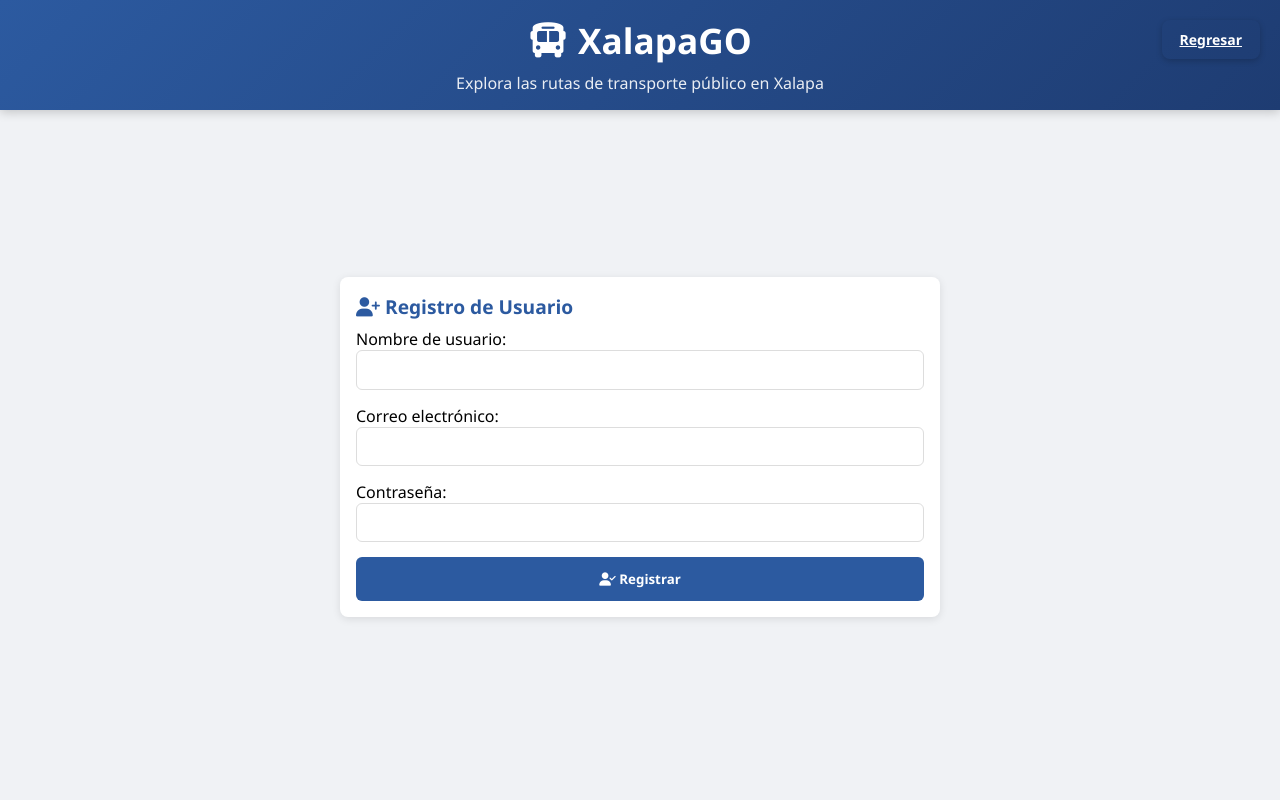
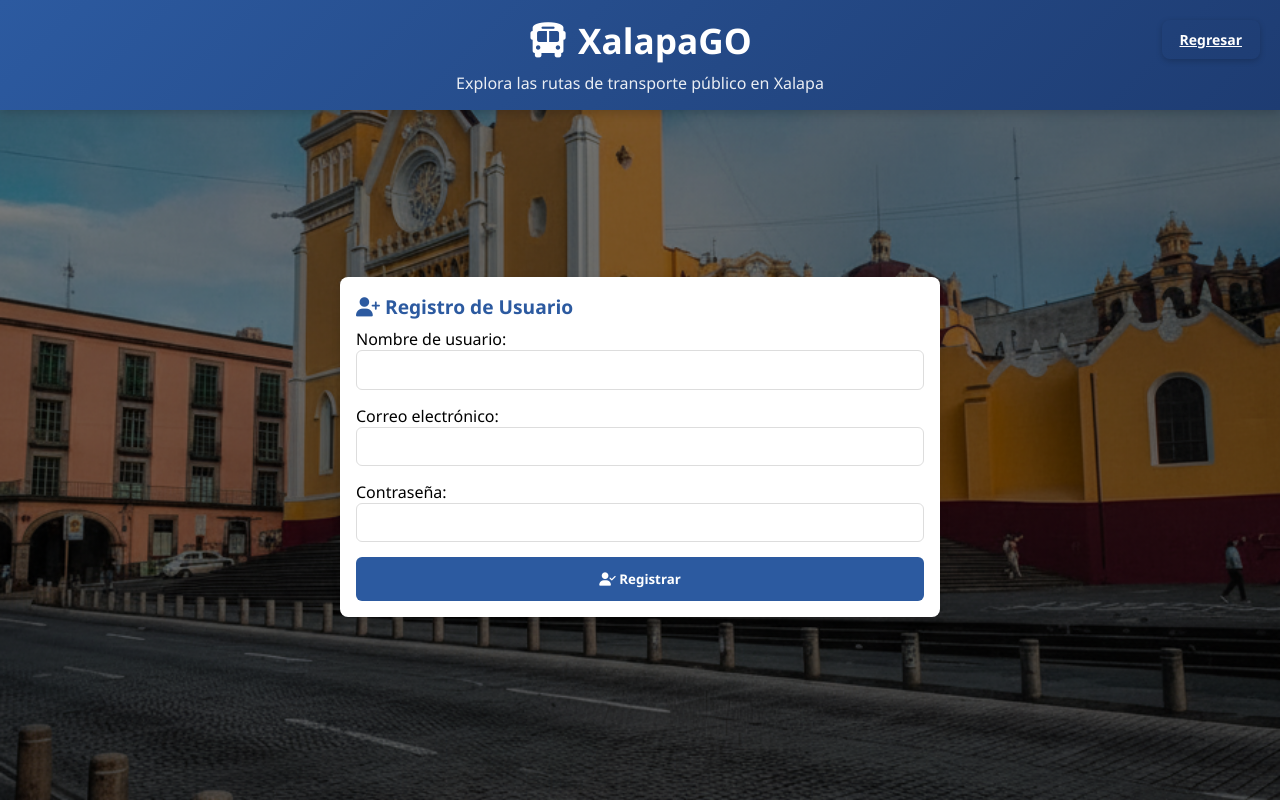
Before and after one commit to DylxnWRLD/XalapaGO, a PHP site: page /InicioSesion/registroUsuario.html in a window 1280 px wide. Run offline with PHP 8.4, Linux system fonts and the light colour scheme.

Commit message:
Implementación de fondos y ajuste de estilos

```diff
--- a/InicioSesion/login.html
+++ b/InicioSesion/login.html
@@ -5,6 +5,11 @@
   <meta charset="UTF-8">
   <title>Login - XalapaGO</title>
   <link rel="stylesheet" href="../styles.css">
+  <style>
+    body {
+      background-image: linear-gradient(rgba(0, 0, 0, 0.5), rgba(0, 0, 0, 0.5)), url('rsc/letras.jpg');
+    }
+  </style>
 </head>
 
 <body>
--- a/InicioSesion/registroUsuario.html
+++ b/InicioSesion/registroUsuario.html
@@ -1,12 +1,19 @@
 <!DOCTYPE html>
 <html lang="es">
+
 <head>
   <meta charset="UTF-8">
   <meta name="viewport" content="width=device-width, initial-scale=1.0">
   <title>Registro de usuario - XalapaGO</title>
   <link rel="stylesheet" href="../styles.css">
   <link rel="stylesheet" href="https://cdnjs.cloudflare.com/ajax/libs/font-awesome/6.4.0/css/all.min.css">
+  <style>
+    body {
+      background-image: linear-gradient(rgba(0, 0, 0, 0.5), rgba(0, 0, 0, 0.5)), url('rsc/catedral.jpg');
+    }
+  </style>
 </head>
+
 <body>
   <div class="header">
     <h1><i class="fas fa-bus"></i> XalapaGO</h1>
@@ -26,20 +33,24 @@
 
         <div>
           <label for="usuario">Nombre de usuario:</label>
-          <input type="text" id="usuario" required style="width:100%; padding:0.6rem; border:1px solid #ddd; border-radius:6px;">
+          <input type="text" id="usuario" required
+            style="width:100%; padding:0.6rem; border:1px solid #ddd; border-radius:6px;">
         </div>
 
         <div>
           <label for="correo">Correo electrónico:</label>
-          <input type="email" id="correo" required style="width:100%; padding:0.6rem; border:1px solid #ddd; border-radius:6px;">
+          <input type="email" id="correo" required
+            style="width:100%; padding:0.6rem; border:1px solid #ddd; border-radius:6px;">
         </div>
 
         <div>
           <label for="password">Contraseña:</label>
-          <input type="password" id="password" required style="width:100%; padding:0.6rem; border:1px solid #ddd; border-radius:6px;">
+          <input type="password" id="password" required
+            style="width:100%; padding:0.6rem; border:1px solid #ddd; border-radius:6px;">
         </div>
 
-        <button type="submit" style="padding:0.8rem; background:#2c5aa0; color:white; border:none; border-radius:6px; cursor:pointer; font-weight:bold;">
+        <button type="submit"
+          style="padding:0.8rem; background:#2c5aa0; color:white; border:none; border-radius:6px; cursor:pointer; font-weight:bold;">
           <i class="fas fa-user-check"></i> Registrar
         </button>
       </form>
@@ -47,7 +58,7 @@
   </div>
 
   <script>
-    document.getElementById("registerForm").addEventListener("submit", async function(e) {
+    document.getElementById("registerForm").addEventListener("submit", async function (e) {
       e.preventDefault();
 
       const usuario = document.getElementById("usuario").value;
@@ -74,4 +85,5 @@
     });
   </script>
 </body>
+
 </html>
--- a/styles.css
+++ b/styles.css
@@ -11,6 +11,11 @@ body {
   height: 100vh;
   overflow: hidden;
   background-color: #f0f2f5;
+  background-size: cover;
+  background-position: center;
+  background-repeat: no-repeat;
+  background-attachment: fixed;
+  background-color: #f0f0f0;
 }
 
 .header {
@@ -449,9 +454,7 @@ body {
   background-color: #2980b9;
 }
 
-/* =============================================
-   ESTILOS PARA ICONOS Y MARCADORES
-   ============================================= */
+/* ESTILOS PARA ICONOS Y MARCADORES */
 
 /* Icono de parada básico */
 .stop-icon {
@@ -466,9 +469,7 @@ body {
   border-radius: 50%;
 }
 
-/* =============================================
-   ESTILOS PARA POPUPS
-   ============================================= */
+/* ESTILOS PARA POPUPS */
 
 /* Popup de ruta */
 .route-popup {
@@ -519,9 +520,7 @@ body {
   font-weight: bold;
 }
 
-/* =============================================
-   ESTILOS PARA MARCADOR DE DESTINO
-   ============================================= */
+/* ESTILOS PARA MARCADOR DE DESTINO */
 
 .destination-marker {
   position: relative;
@@ -637,9 +636,7 @@ body {
   margin-top: 10px;
 }
 
-/* =============================================
-   ESTILOS PARA MARCADOR DE PARADA MÁS CERCANA
-   ============================================= */
+/* ESTILOS PARA MARCADOR DE PARADA MÁS CERCANA */
 
 .nearest-stop-marker {
   position: relative;
@@ -710,9 +707,7 @@ body {
   margin: 10px 0 0 0;
 }
 
-/* =============================================
-   ESTILOS PARA MARCADOR DE UBICACIÓN DE USUARIO
-   ============================================= */
+/* ESTILOS PARA MARCADOR DE UBICACIÓN DE USUARIO */
 
 .user-location-marker {
   position: relative;
@@ -740,9 +735,7 @@ body {
   border-radius: 50%;
 }
 
-/* =============================================
-   ESTILOS PARA BOTONES
-   ============================================= */
+/* ESTILOS PARA BOTONES */
 
 /* Botón para establecer destino */
 .set-destination-btn {
```
Also changed, not shown: InicioSesion/loginAdmin.html (+9 -1 lines), InicioSesion/rsc/catedral.jpg (added), InicioSesion/rsc/equis.jpg (added), InicioSesion/rsc/letras.jpg (added).
